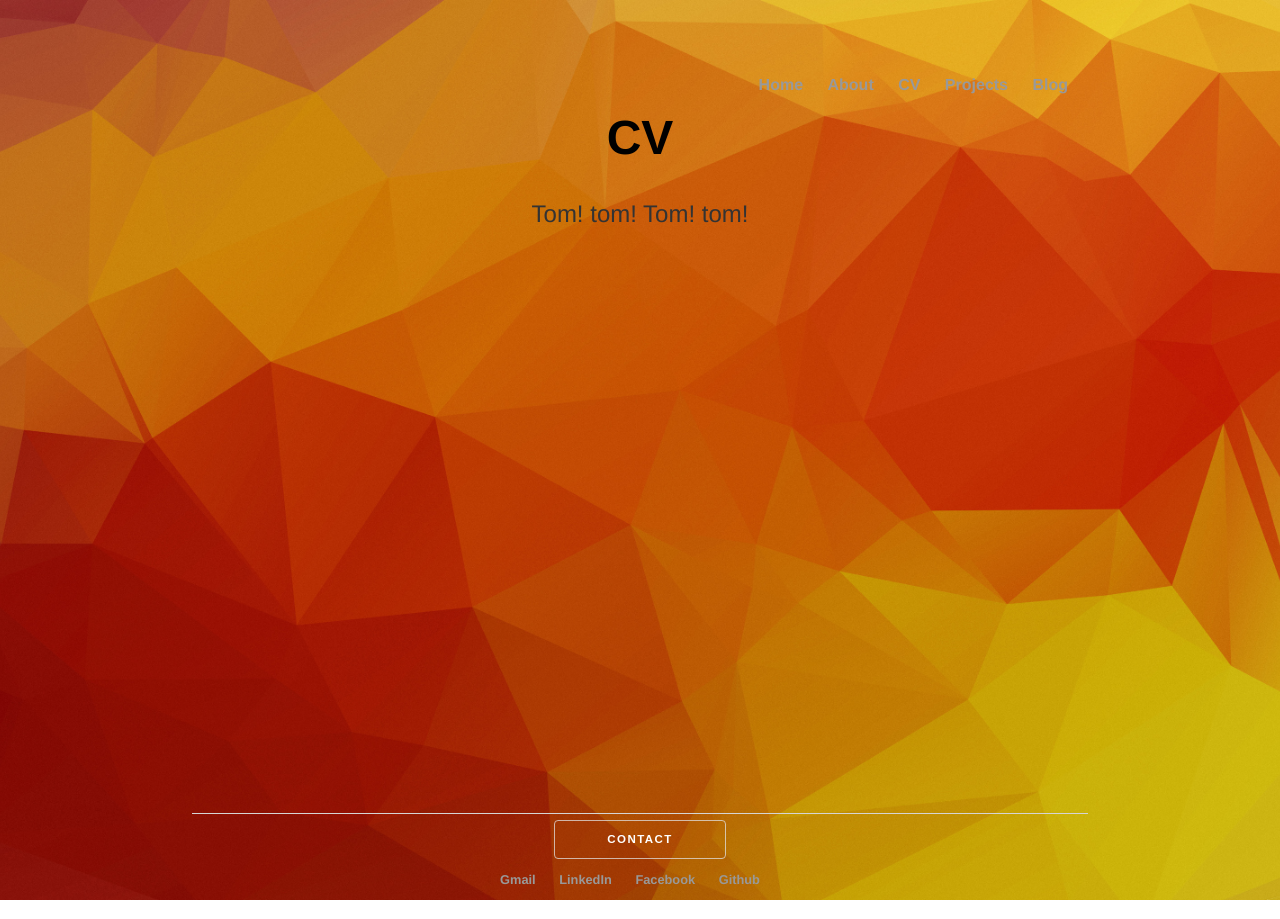
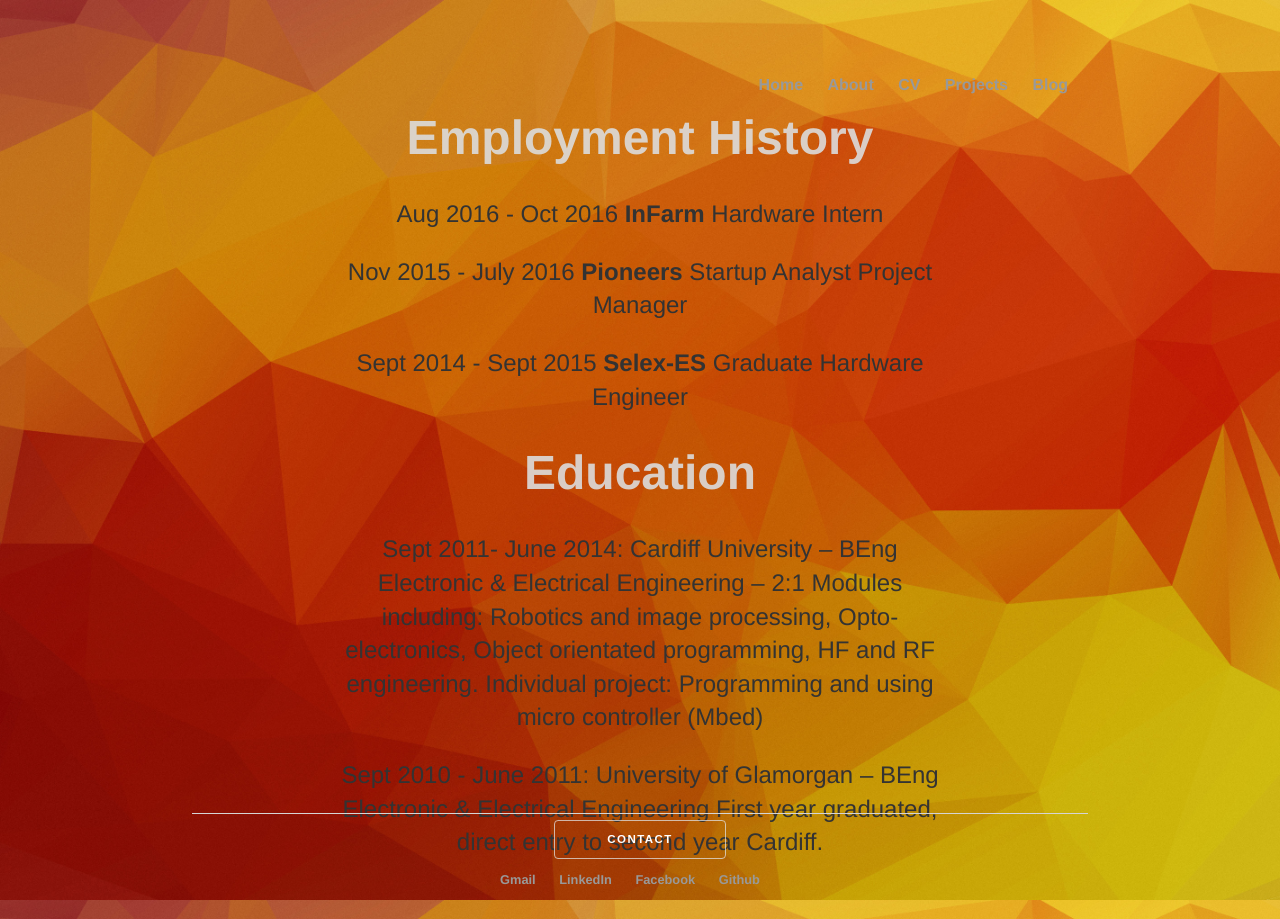
Before and after one commit to ArscottT/ArscottT_practice, a Jekyll site: the page built from cv/index.md, in a window 1280 px wide. Built offline with Jekyll 4.4.1, drawn with Linux system fonts in a browser that asks for light colours.

Commit message:
inital commit after holiday. Few changes from when I return

```diff
--- a/_layouts/default.html
+++ b/_layouts/default.html
@@ -46,18 +46,22 @@
 	        	<li><a href="/blog">Blog</a></li>
 	    		</ul>
 			</header>
-			<div class="container content">
+			<div class="container" id="content">
 
 			{{ content }}
 
 			</div><!-- /.container -->
 			<footer>
 				<input type="button" onclick="unhide('contact_box', this) " value="contact">
-				</body>
+				<noscript><p>You do not have scripts enabled in your browser.
+										This form will not work (neither will Gmail contact below)</p></noscript>
 				<div id="contact_box" class="hidden">
-					<p>Feel free to contact me in which ever way is easiest</p>
-
-					<form method="post" action="#">
+					<p>Feel free to send me a message on here. Or to use the email/ contact methods below</p>
+					<script>
+						var z = "jondoe@email.com"
+						document.writeln('<form method="post" action="https://formspree.io/' + z + '">')
+					</script>
+					<noscript><form method="post" action=""></noscript>
 						<div class="row">
 								<input type="text" name="name" placeholder="Name" />
 								<input type="email" name="email" placeholder="Email" />
@@ -66,7 +70,7 @@
 								<textarea name="message" placeholder="Message" rows="6"></textarea>
 						</div>
 						<div class="row">
-								<ul class="actions">
+								<ul>
 									<li><input type="submit" value="Send Message" /></li>
 								</ul>
 						</div>
@@ -74,7 +78,25 @@
 				</div>
 
 				<ul>
-						<li><a href="#" target="_blank" class="contact">Gmail</a></li>
+						<li><script type="text/javascript">
+							//<![CDATA[
+							<!--
+							var x="function f(x){var i,o=\"\",l=x.length;for(i=l-1;i>=0;i--) {try{o+=x.c" +
+							"harAt(i);}catch(e){}}return o;}f(\")\\\"function f(x,y){var i,o=\\\"\\\\\\\""+
+							"\\\\,l=x.length;for(i=0;i<l;i++){y%=127;o+=String.fromCharCode(x.charCodeAt" +
+							"(i)^(y++));}return o;}f(\\\"\\\\hbmz}t|g:bd~l|vu4?\\\\\\\\\\\"\\\\~\\\\\\\\" +
+							"000IPFB\\\\\\\\030z\\\\\\\\005EHCGXB\\\\\\\\024[X^_RGTDD[VNO|ZS^)-l +(y4=+ " +
+							"./9s\\\\\\\\0135'7?;%3%x*3/9}\\\\\\\\0312\\\\\\\\001\\\\\\\\010\\\\\\\\016?" +
+							"FE\\\\\\\\022\\\\\\\\016\\\\\\\\034\\\\\\\\005\\\\\\\\017V0O+\\\\\\\\002\\\\"+
+							"\\\\021\\\\\\\\030\\\\\\\\036S\\\\\\\\031\\\\\\\\020*UF>\\\\\\\\027\\\\\\\\" +
+							"032\\\\\\\\025\\\\\\\\021B/`<!->6<\\\"\\\\,12)\\\"(f};)lo,0(rtsbus.o nruter" +
+							"};)i(tArahc.x=+o{)--i;0=>i;1-l=i(rof}}{)e(hctac};l=+l;x=+x{yrt{)84=!)31/l(t" +
+							"AedoCrahc.x(elihw;lo=l,htgnel.x=lo,\\\"\\\"=o,i rav{)x(f noitcnuf\")"        ;
+							while(x=eval(x));
+							//-->
+							//]]>
+							</script>
+						</li>
 						<li><a href="https://at.linkedin.com/in/thomas-arscott-5b3184b8" target="_blank" class="contact">LinkedIn</a></li>
 						<li><a href="#" target="_blank" class="contact">Facebook</a></li>
 						<li><a href="https://github.com/ArscottT" target="_blank" class="contact">Github</a></li>
--- a/blog/index.html
+++ b/blog/index.html
@@ -15,6 +15,6 @@ title: Tom Arscott, Blog
       <li>{{ post.date | date_to_string }} &raquo; <a href="{{ post.url }}">{{ post.title }}</a></li>
     {% endfor %}
 
-    <a href="">Show all posts</a>
+    <a href="/blog/all_posts.html">Show all posts</a>
   </div>
 </div>
--- a/css/main.css
+++ b/css/main.css
@@ -39,8 +39,8 @@ footer {
   border-top: 1px solid #d5d5d5;
   font-size: .8em;
   text-align: center;
-  position:absolute;
-  bottom:0;
+  position: absolute;
+  bottom: 0;
   width: 70%;
 }
 
@@ -49,11 +49,12 @@ footer {
 }
 
 /*content*/
-.content {
+#content {
   clear: right;
   text-align: center;
   width: 70%;
   margin: 60px auto;
+  color: rgba(220, 220, 220, 0.9);
 }
 
 /*contact*/
@@ -172,6 +173,7 @@ div h2 {
 .posts {
   padding-top: 1em;
 }
+
 #latest_post {
   margin-left: 0px;
   float: left;
--- a/cv/index.html
+++ /dev/null
@@ -1,8 +0,0 @@
----
-layout: default
-title: Tom Arscott, Developer
----
-<div class="cv">
-	<h1>CV</h1>
-	<p>Tom! tom! Tom! tom!</p>
-</div><!-- /.blurb -->
--- /dev/null
+++ b/cv/index.md
@@ -0,0 +1,25 @@
+---
+layout: default
+title: Tom Arscott, CV
+---
+
+# Employment History
+
+Aug 2016 - Oct 2016  **InFarm**
+Hardware Intern
+
+Nov 2015 - July 2016 **Pioneers**
+Startup Analyst
+Project Manager
+
+Sept 2014 - Sept 2015	**Selex-ES**
+Graduate Hardware Engineer
+
+# Education
+
+Sept 2011- June 2014:    Cardiff University – BEng Electronic & Electrical Engineering – 2:1
+Modules including: Robotics and image processing, Opto-electronics, Object orientated programming, HF and RF engineering.
+Individual project: Programming and using micro controller (Mbed)
+
+Sept 2010 - June 2011: University of Glamorgan – BEng Electronic & Electrical Engineering
+First year graduated, direct entry to second year Cardiff.
```
Also changed, not shown: _posts/2016-10-31-initial-post.md (+4 -0 lines), blog/all_posts.html (added, +11 -0 lines), projects/index.md (+3 -0 lines), README.md.
